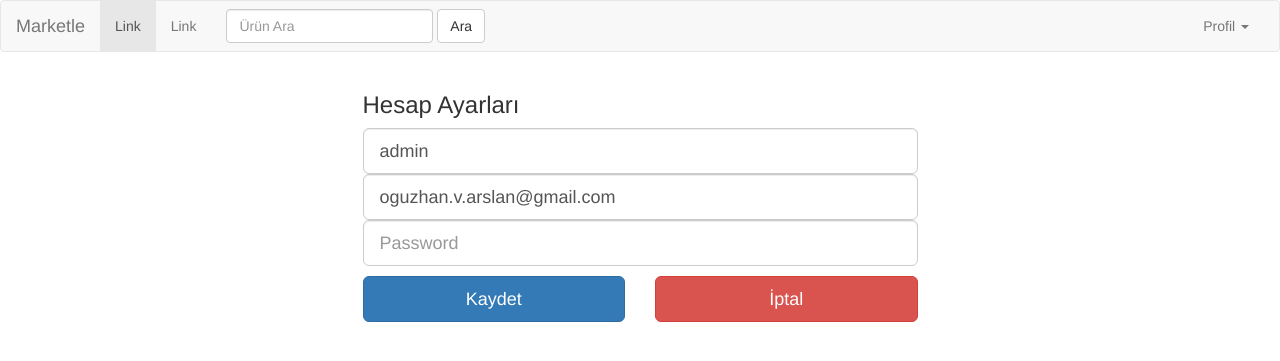
After one commit to OguzBey/EticaretProje, a Django app: page /account/edit in a window 1280 px wide. The commit adds this page. Shown: the top 361 px of the page. Run offline with Django 3.2, Linux system fonts and the light colour scheme; a user stored in the database is signed in; parts of the project's set-up code (start-up, migrations or seed data) failed here and were passed over; some libraries are stand-ins or nearby versions.

Commit message:
Hesap Ayarları Sistemi

```diff
--- a/Profil/forms.py
+++ b/Profil/forms.py
@@ -1,10 +1,13 @@
 from django import forms
 from Uyelik.models import MyUser
 from django.contrib.auth.models import User
-from django.forms import ValidationError
+from django.core.validators import validate_email
+
 class UserEditForm(forms.ModelForm):
 
-    email = forms.EmailField(required=True, help_text='Email Adresinizi giriniz..')
+    email = forms.EmailField(required=True, help_text='Email Adresinizi giriniz..', disabled=True)
+    username = forms.CharField(required=True, help_text='Username', disabled=True)
+
 
     class Meta:
         model = User
@@ -21,3 +24,52 @@ class MyUserEditForm(forms.ModelForm):
     class Meta:
         model = MyUser
         fields = ('adres', 'dogum_tarihi', 'profil_fotosu')
+
+
+class HesapAyarlariForm(forms.ModelForm):
+    password = forms.CharField(required=True, widget=forms.PasswordInput)
+
+    class Meta:
+        model = User
+        fields = ('username', 'email', 'password')
+
+    # def clean_email(self):
+    #     email = self.cleaned_data.get('email')
+    #     username = self.cleaned_data.get('username')
+    #     if email and User.objects.filter(email=email).exclude(username=username).exists():
+    #         raise forms.ValidationError(u'Böyle bir email adresi zaten var.')
+    #     return email
+
+    def __init__(self, *args, **kwargs):
+        self.req = kwargs.pop("request", None)
+        super(HesapAyarlariForm, self).__init__(*args, **kwargs)
+        self.user = self.instance
+
+        if self.instance:
+            if self.req.method == "GET":
+                self.initial['username'] = self.instance.username
+                self.initial['email'] = self.instance.email
+                self.initial['password'] = ""
+
+
+    def clean(self):
+        cleaned_data = super(HesapAyarlariForm, self).clean()
+        username = cleaned_data.get("username")
+        email = cleaned_data.get("email")
+        password = cleaned_data.get("password")
+
+        if username:
+            if self.user.username != username and User.objects.filter(username=username).exists():
+                raise forms.ValidationError("Böyle bir kullanıcı adı zaten var..")
+        else:
+            raise forms.ValidationError("Lütfen geçerli bir kullanıcı adı girin..")
+        if email:
+            if self.user.email != email and User.objects.filter(email=email).exists():
+                raise forms.ValidationError("Böyle bir email zaten var..")
+        else:
+            raise forms.ValidationError("Lütfen geçerli bir email adresi girin..")
+        if password:
+            if not self.user.check_password(password):
+                raise forms.ValidationError("Lütfen parolanızı doğru giriniz..")
+        else:
+            raise forms.ValidationError("Parolanızı girin..")
--- a/Profil/views.py
+++ b/Profil/views.py
@@ -1,8 +1,9 @@
-from django.shortcuts import render, HttpResponseRedirect, reverse, HttpResponse
+from django.shortcuts import render, HttpResponseRedirect, reverse
 from django.contrib.auth.decorators import login_required
 from django.views.decorators.http import require_http_methods
 from Uyelik.models import MyUser
-from .forms import UserEditForm, MyUserEditForm
+from .forms import UserEditForm, MyUserEditForm, HesapAyarlariForm
+from django.contrib.auth.forms import PasswordChangeForm
 from django.contrib.auth.models import User
 from SaticiOylama.forms import SaticiOylamaForm
 from SaticiOylama.models import SaticiOylama
@@ -21,8 +22,6 @@ def kullanici_profili(req):
 def kullanici_profili_duzenle(req):
 
     user_edit_form = UserEditForm(instance=req.user)
-    # user_edit_formset = inlineformset_factory(User, MyUser,
-    #                                        fields=('adres','dogum_tarihi','profil_foto'))
     user_edit_form2 = MyUserEditForm(instance=req.user.myuser)
 
     myuser = MyUser.objects.get(user=req.user)
@@ -32,7 +31,12 @@ def kullanici_profili_duzenle(req):
         user_edit_form = UserEditForm(data=req.POST, instance=req.user)
         user_edit_form2 = MyUserEditForm(data=req.POST, files=req.FILES)
         if user_edit_form.is_valid() and user_edit_form2.is_valid():
-            user = user_edit_form.save()
+            username = req.user.username
+            email = req.user.email
+            user = user_edit_form.save(commit=False)
+            user.username = username
+            user.email = email
+            user.save()
             m = MyUser.objects.get(user=user)
             if user_edit_form2.cleaned_data['profil_fotosu'] is None:
                 pass
@@ -40,13 +44,12 @@ def kullanici_profili_duzenle(req):
                 m.profil_foto = user_edit_form2.cleaned_data['profil_fotosu']
             m.adres = user_edit_form2.cleaned_data['adres']
             m.dogum_tarihi = user_edit_form2.cleaned_data['dogum_tarihi']
-            # m.profil_foto = user_edit_form2.cleaned_data['profil_fotosu']
             m.save()
             return HttpResponseRedirect(reverse('profil'))
 
     context = {'form1': user_edit_form,
                'form2': user_edit_form2,
-               'myuser':myuser}
+               'myuser': myuser}
     return render(req, 'marketle/profil_duzenle.html', context=context)
 
 
@@ -58,6 +61,7 @@ def isVoted(satici_username, oyveren_username):
     else:
         return False # Oy vermemiş
 
+
 def basariHesapla(user):
 
     oy_sayisi = len(user.oylama.all())
@@ -68,8 +72,6 @@ def basariHesapla(user):
     for i in user.oylama.all():
         pay += i.oy_puani
     return "{:.2f}".format((pay/payda)*100)
-
-
 
 
 @require_http_methods(["GET", "POST"])
@@ -175,3 +177,29 @@ def kullanici_goruntule(req, username):
             else:
                 pass
             return HttpResponseRedirect(reverse('show_user', kwargs={'username':username}))
+
+
+@login_required(login_url='/login/')
+@require_http_methods(["GET", "POST"])
+def hesap_ayarlari_duzenle(req):
+    back_url = req.META.get('HTTP_REFERER')
+    if req.method == "GET":
+        form = HesapAyarlariForm(instance=req.user, request=req)
+        context = {"form": form ,
+                   "back_url": back_url}
+        return render(req, "marketle/hesap_ayarları.html", context=context)
+    else: # POST
+        form = HesapAyarlariForm(instance=req.user, data=req.POST, request=req)
+        context = {
+            "form" : form,
+            "back_url": back_url
+        }
+        if form.is_valid():
+            user = User.objects.filter(id=req.user.id).first()
+            username = form.cleaned_data["username"]
+            email = form.cleaned_data["email"]
+            user.username = username
+            user.email = email
+            user.save()
+            return HttpResponseRedirect(reverse('profil'))
+        return render(req, "marketle/hesap_ayarları.html", context=context)
--- a/marketle/urls.py
+++ b/marketle/urls.py
@@ -19,7 +19,7 @@ from django.contrib import admin
 from Anasayfa.views import *
 from django.contrib.auth import views as auth_views
 from Uyelik.views import uyelik_formu
-from Profil.views import kullanici_profili, kullanici_profili_duzenle, kullanici_goruntule
+from Profil.views import *
 from django.conf.urls.static import static
 from Urun.views import *
 from django.shortcuts import render_to_response
@@ -31,14 +31,17 @@ urlpatterns = [
     url(r'login/$', auth_views.login, {'template_name': 'marketle/girisyap.html'}, name="login",
         ),
     url(r'^register/$', uyelik_formu, name="register"),
-    url(r'^profil/$', kullanici_profili, name='profil'),
-    url(r'^profil/edit$', kullanici_profili_duzenle, name='edit_profil'),
-    url(r'^user/(?P<username>@\w+)$', kullanici_goruntule, name='show_user'),
-    url(r'^product/add/$', urunEkle, name='add_product'),
-    url(r'^product/edit/(?P<id>\d+)$', urunDuzenle , name='edit_product'),
-    url(r'^product/delete/(?P<id>\d+)$', urunSil, name='delete_product'),
-    url(r'^product/(?P<slug>[a-z0-9]+(\-[a-z0-9]+)*)/$', urunGoster, name='show_product'),
+    url(r'^profil/$', kullanici_profili, name="profil"),
+    url(r'^profil/edit$', kullanici_profili_duzenle, name="edit_profil"),
+    url(r'^user/(?P<username>@\w+)$', kullanici_goruntule, name="show_user"),
+    url(r'^account/edit$', hesap_ayarlari_duzenle, name="edit_account"),
+    #product
+    url(r'^product/add/$', urunEkle, name="add_product"),
+    url(r'^product/edit/(?P<id>\d+)$', urunDuzenle , name="edit_product"),
+    url(r'^product/delete/(?P<id>\d+)$', urunSil, name="delete_product"),
+    url(r'^product/(?P<slug>[a-z0-9]+(\-[a-z0-9]+)*)/$', urunGoster, name="show_product"),
     url(r'^product/(?P<slug>[a-z0-9]+(\-[a-z0-9]+)*)/comment/(?P<id>\d+)$', yorumDuzenle, name="edit_comment")
+
 
 ]
 urlpatterns += static(settings.MEDIA_URL, document_root=settings.MEDIA_ROOT)
--- a/templates/base.html
+++ b/templates/base.html
@@ -74,7 +74,7 @@
                         <ul class="dropdown-menu">
                             <li><a href="#">Mesajlar</a></li>
                             <li><a href="{% url 'profil' %}">Profil</a></li>
-                            <li><a href="#">Ayarlar</a></li>
+                            <li><a href="{% url 'edit_account' %}">Hesap Ayarları</a></li>
                             <li><a href="{% url 'logout' %}">Çıkış Yap</a></li>
                             {% comment %}<li><a href="#">Something else here</a></li>
             <li role="separator" class="divider"></li>
--- /dev/null
+++ b/templates/marketle/hesap_ayarları.html
@@ -0,0 +1,53 @@
+{% extends "base.html" %}
+{% load widget_tweaks %}
+{% block bodyy %}
+    <div class="container">
+        <div class="row">
+            <h3 class="col-sm-offset-3 col-sm-6">Hesap Ayarları</h3>
+        </div>
+        <div class="row">
+            <div class="col-sm-offset-1 col-sm-2">
+
+            </div>
+            <div class="col-sm-6">
+                <form action="{% url 'edit_account' %}" method="POST" accept-charset="utf-8" class="form" role="form"
+                      enctype='multipart/form-data'>
+                    {% csrf_token %}
+
+
+                    {{ form.username|attr:"class:form-control input-lg"|attr:"placeholder:Kullanıcı Adı"|attr:"oninvalid:this.setCustomValidity('Lütfen geçerli bir kullanıcı adı giriniz')"|attr:"oninput:this.setCustomValidity('')" }}
+
+                    {{ form.email|attr:"class:form-control input-lg"|attr:"placeholder:Email"|attr:"oninvalid:this.setCustomValidity('Lütfen geçerli bir email adresi giriniz')"|attr:"oninput:this.setCustomValidity('')" }}
+                    {{ form.password|attr:"class:form-control input-lg"|attr:"placeholder:Password" }}
+
+
+                    <span class="help-block">
+                    {% if form.errors %}
+
+                        {% for error in form.non_field_errors %}
+                            <div class="alert alert-danger">
+                            <strong>{{ error|escape }}</strong>
+                            </div>
+                        {% endfor %}
+                    {% endif %}
+
+
+                </span>
+
+                    <div class="row">
+                        <div class="col-xs-6 col-md-6">
+                            <button class="btn btn-lg btn-primary btn-block signup-btn" type="submit">Kaydet
+                            </button>
+                        </div>
+                        <div class="col-xs-6 col-md-6">
+                            <a class="btn btn-lg btn-danger btn-block" href="{{ back_url }}">
+                                İptal
+                            </a>
+                        </div>
+
+                    </div>
+                </form>
+            </div>
+        </div>
+    </div>
+{% endblock %}
```
Also changed, not shown: db.sqlite3.
